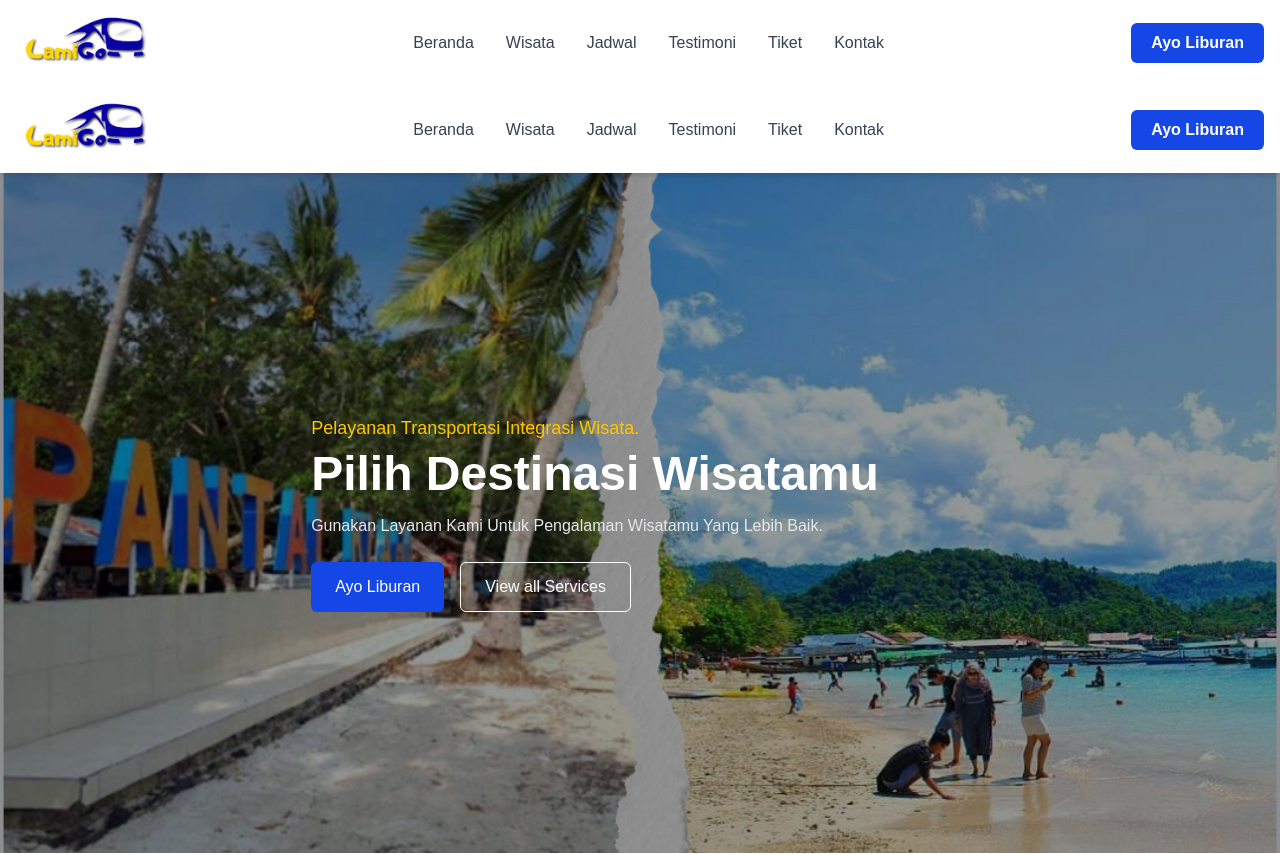
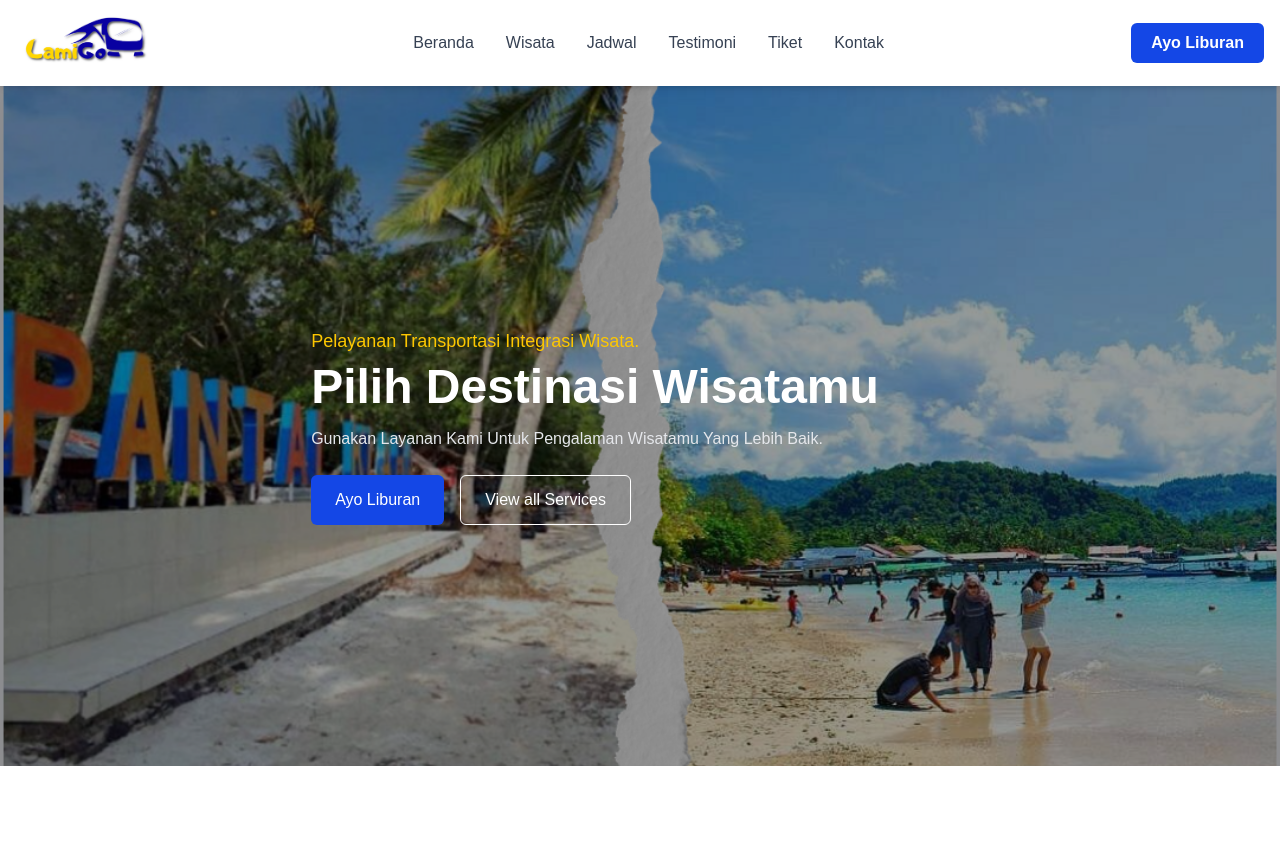
Before and after one commit to megustaSzy/project-web, a Next.js app in the folder web/: page / in a window 1280 px wide. Shown: the top 855 px of the page. Built offline with nearby package versions, Linux system fonts and the light colour scheme.

Commit message:
memindahkan navbar ke layout

```diff
--- a/web/src/app/page.tsx
+++ b/web/src/app/page.tsx
@@ -4,12 +4,12 @@ import Jadwal from "./components/Jadwal/Jadwal";
 import Testimoni from "./components/Testimoni";
 import Wisata from "./components/Wisata/Wisata";
 import Kontak from "./components/Kontak/Kontak";
-import tabeljadwal from "./components/Jadwal/tabeljadwal";
+import tabeljadwal from "./components/Jadwal/TabelJadwal";
 export default function Home() {
   return (
    <main>
 
-        <Navbar />
+        {/* <Navbar /> */}
         <Hero />
         <section id="wisata">
   <Wisata />
```
